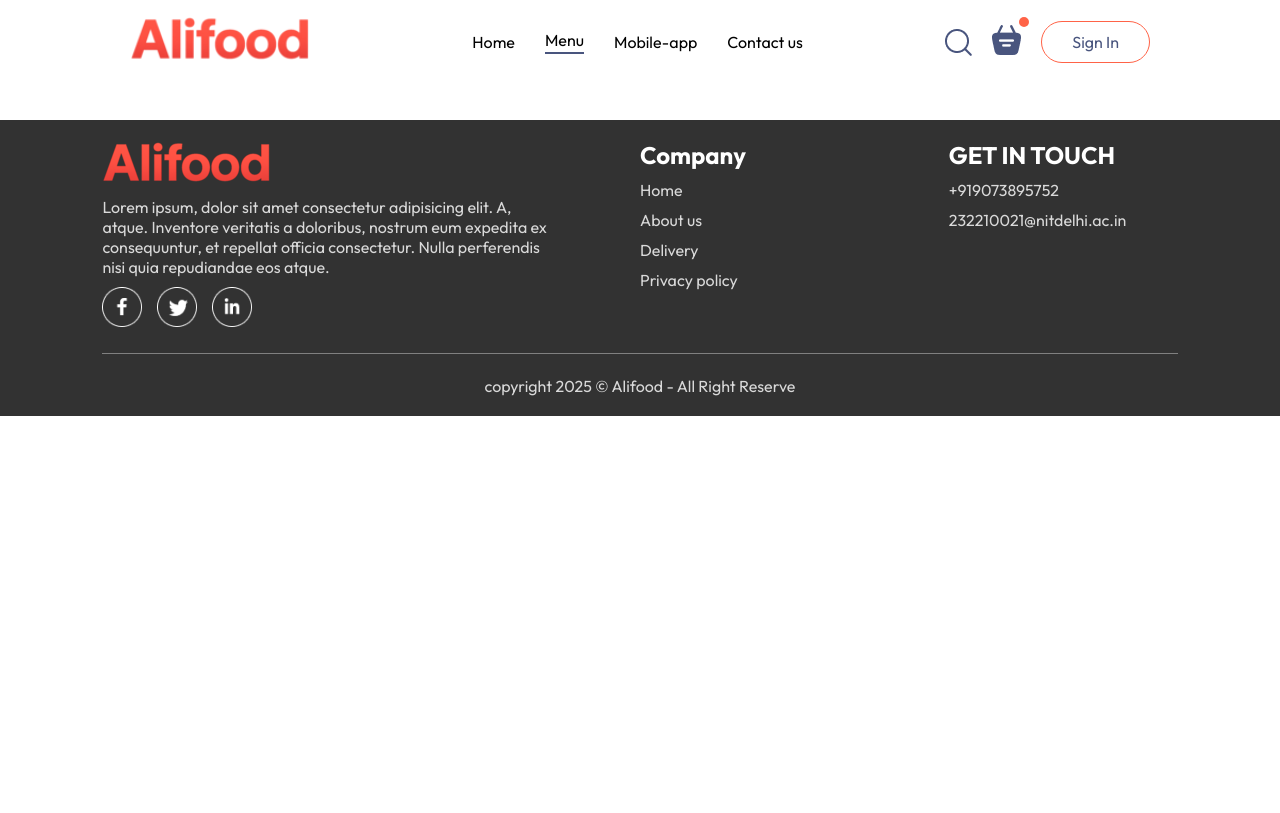
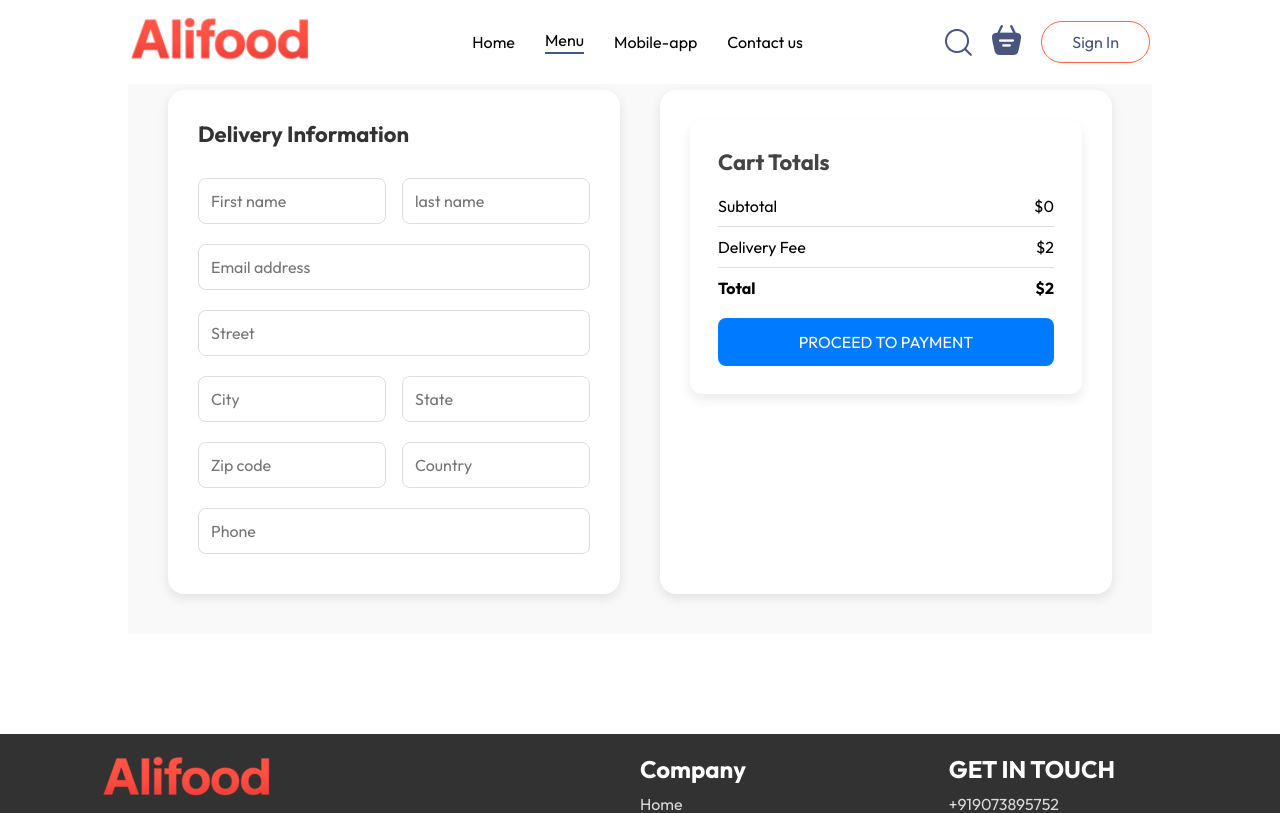
Before and after one commit to Rubel2589/Food-Delivery-Website-MERN-Stack, a React (Vite) app in the folder frontend/: page /order in a window 1280 px wide. Shown: the top 813 px of the page. Built offline with nearby package versions, Linux system fonts and the light colour scheme.

Commit message:
Oreder Place section added

```diff
--- a/frontend/src/components/Navbar/Navbar.jsx
+++ b/frontend/src/components/Navbar/Navbar.jsx
@@ -1,9 +1,11 @@
-import React, { useState } from "react";
+import React, { useContext, useState } from "react";
 import "./Navbar.css";
 import { assets } from "../../assets/assets";
 import {Link} from 'react-router-dom';
+import { StoreContext } from "../../context/StoreContext";
 function Navbar({setShowLogin}) {
   const [menu, setMenu] = useState("menu");
+  const {getTotalCartAmount} = useContext(StoreContext);
   return (
     <div className="navbar">
       <Link to='/'><img src={assets.logoo} alt="" className="logo" /> </Link>
@@ -39,7 +41,7 @@
         <img src={assets.search_icon} alt="" />
         <div className="navbar-search-icon">
           <Link to='/cart'><img src={assets.basket_icon} alt="" /></Link>
-          <div className="dot"></div>
+          <div className={getTotalCartAmount()===0?"":"dot"}></div>
         </div>
         <button onClick={()=>setShowLogin(true)}>Sign In</button>
       </div>
--- a/frontend/src/pages/Cart/Cart.jsx
+++ b/frontend/src/pages/Cart/Cart.jsx
@@ -1,10 +1,12 @@
 import React, { useContext } from "react";
 import "./Cart.css";
 import { StoreContext } from "../../context/StoreContext";
+import { useNavigate } from "react-router-dom";
 
 function Cart() {
   const { cartItems, food_list, removeFromCart, getTotalCartAmount } =
     useContext(StoreContext);
+    const navigate = useNavigate();
 
   return (
     <div className="cart">
@@ -58,7 +60,7 @@
               <b>${getTotalCartAmount() + 2}</b>
             </div>
           </div>
-          <button>PROCEED TO CHECKOUT</button>
+          <button onClick={()=>navigate("/order")}>PROCEED TO CHECKOUT</button>
         </div>
         <div className="cart-promocode">
           <div className="">
--- a/frontend/src/pages/PlaceOrder/PlaceOrder.css
+++ b/frontend/src/pages/PlaceOrder/PlaceOrder.css
@@ -0,0 +1,87 @@
+.place-order {
+  display: flex;
+  flex-wrap: wrap;
+  padding: 40px;
+  gap: 40px;
+  justify-content: center;
+  background-color: #f9f9f9;
+  margin-top: 50px;
+}
+
+.place-order-left,
+.place-order-right {
+  background-color: white;
+  padding: 30px;
+  border-radius: 16px;
+  box-shadow: 0 4px 12px rgba(0, 0, 0, 0.1);
+  flex: 1 1 350px;
+  max-width: 500px;
+}
+
+.place-order-left .title {
+  font-size: 22px;
+  font-weight: bold;
+  margin-bottom: 20px;
+  color: #333;
+}
+
+.place-order-left input {
+  width: 100%;
+  padding: 12px;
+  margin: 10px 0;
+  font-size: 16px;
+  border: 1px solid #ddd;
+  border-radius: 8px;
+  outline: none;
+  transition: border-color 0.2s;
+}
+
+.place-order-left input:focus {
+  border-color: #007bff;
+}
+
+.multi-fields {
+  display: flex;
+  gap: 16px;
+}
+
+.multi-fields input {
+  flex: 1;
+}
+
+.cart-total h2 {
+  font-size: 22px;
+  margin-bottom: 20px;
+  color: #444;
+}
+
+.cart-total-details {
+  display: flex;
+  justify-content: space-between;
+  margin: 10px 0;
+  font-size: 16px;
+}
+
+.cart-total hr {
+  border: none;
+  border-top: 1px solid #ddd;
+  margin: 10px 0;
+}
+
+.cart-total button {
+  margin-top: 10px;
+  width: 100%;
+  padding: 14px;
+  background-color: #007bff;
+  color: white;
+  font-size: 16px;
+  border: none;
+  border-radius: 8px;
+  cursor: pointer;
+  transition: background-color 0.3s;
+}
+
+.cart-total button:hover {
+  background-color: #0056b3;
+  transform: scale(1.1);
+}
--- a/frontend/src/pages/PlaceOrder/PlaceOrder.jsx
+++ b/frontend/src/pages/PlaceOrder/PlaceOrder.jsx
@@ -1,10 +1,60 @@
-import React from 'react'
-import './PlaceOrder.css'
+import React, { useContext } from 'react';
+import './PlaceOrder.css';
+import { StoreContext } from '../../context/StoreContext';
 
-function PlaceOrder() {
+const PlaceOrder = () => {
+  const {getTotalCartAmount} = useContext(StoreContext);
   return (
-    <div>PlaceOrder</div>
-  )
-}
+    <form className="place-order">
+      <div className="place-order-left">
+        <p className="title">Delivery Information</p>
+        <div className="multi-fields">
+          <input type="text" placeholder="First name" />
+          <input type="text" placeholder="last name" />
+        </div>
+        <input type="email" placeholder="Email address" />
+        <input type="text" placeholder="Street" />
+        <div className="multi-fields">
+          <input type="text" placeholder="City" />
+          <input type="text" placeholder="State" />
+        </div>
+        <div className="multi-fields">
+          <input type="text" placeholder="Zip code" />
+          <input type="text" placeholder="Country" />
+        </div>
+        <div>
+          <input type="text" placeholder="Phone" />
+        </div>
+      </div>
+      <div className="place-order-right">
+        <div className="cart-total">
+          <h2>Cart Totals</h2>
+          <div>
+            <div className="cart-total-details">
+              <p>Subtotal</p>
+              <p>${getTotalCartAmount()}</p>
+            </div>
+            <hr />
+            <div className="cart-total-details">
+              <p>Delivery Fee</p>
+              <p>${2}</p>
+            </div>
+            <hr />
+            <div className="cart-total-details">
+              <b>Total</b>
+              <b>${getTotalCartAmount() + 2}</b>
+            </div>
+          </div>
+          <button>PROCEED TO PAYMENT</button>
+        </div>
+      </div>
+    </form>
+  );
+};
 
+// Note: The getTotalCartAmount() function is not defined in the provided code.
+// It is assumed to be a function available in the scope that calculates the
+// total amount of items in the cart.
+
+// export default PlaceOrder;
 export default PlaceOrder
```
